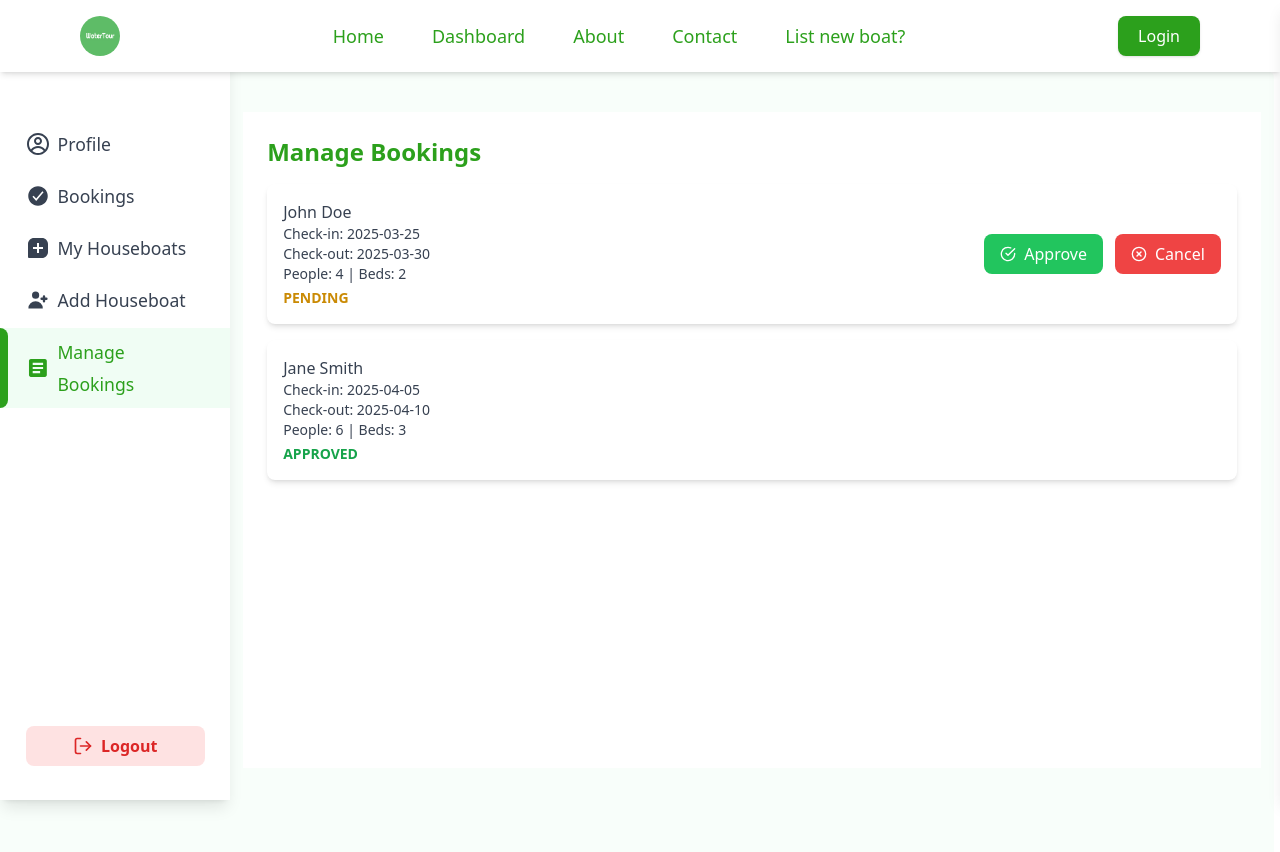
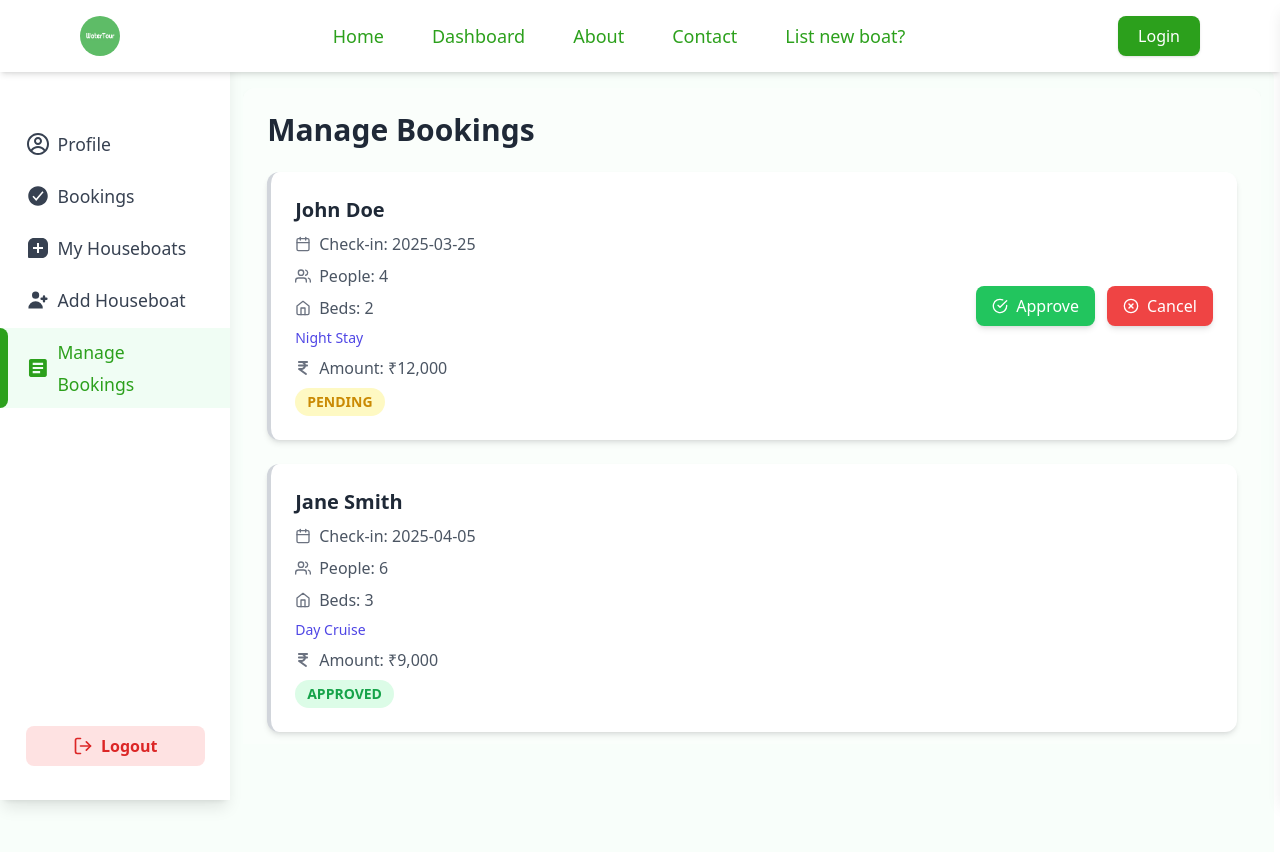
Before and after one commit to Joeljoy1237/watertour, a Next.js app: page /dashboard/owner/bookings in a window 1280 px wide. Shown: the top 852 px of the page. Built offline with nearby package versions, Linux system fonts and the light colour scheme; no server answers.

Commit message:
fix : modify dashboard design

```diff
--- a/src/app/(dashboard)/dashboard/bookings/page.tsx
+++ b/src/app/(dashboard)/dashboard/bookings/page.tsx
@@ -10,6 +10,10 @@ const bookings = [
     image: "/boat.jpg",
     date: "March 25, 2025",
     status: "Confirmed",
+    people: 4,
+    beds: 2,
+    tourType: "Night Stay",
+    amount: 12000,
   },
   {
     id: 2,
@@ -18,6 +22,10 @@ const bookings = [
     image: "/boat.jpg",
     date: "April 10, 2025",
     status: "Pending",
+    people: 6,
+    beds: 3,
+    tourType: "Day Cruise",
+    amount: 9000,
   },
   {
     id: 3,
@@ -26,6 +34,10 @@ const bookings = [
     image: "/boat.jpg",
     date: "February 15, 2025",
     status: "Completed",
+    people: 2,
+    beds: 1,
+    tourType: "Night Stay",
+    amount: 15000,
   },
   {
     id: 4,
@@ -34,6 +46,10 @@ const bookings = [
     image: "/boat.jpg",
     date: "February 15, 2025",
     status: "Rejected",
+    people: 5,
+    beds: 3,
+    tourType: "Day Cruise",
+    amount: 11000,
   },
 ];
 
@@ -44,7 +60,7 @@ export default function BookingsPage() {
     filter === "All" ? bookings : bookings.filter((b) => b.status === filter);
 
   return (
-    <div className="min-h-scree bg-white p-6 flex flex-col items-center">
+    <div className="min-h-screen bg-white p-6 flex flex-col items-center">
       <h1 className="text-3xl font-bold text-primary mb-6">My Bookings</h1>
 
       {/* Filter Buttons */}
@@ -54,7 +70,7 @@ export default function BookingsPage() {
             <button
               key={status}
               onClick={() => setFilter(status)}
-              className={`px-4 py-2 rounded-lg shadow-lg text-sm font-medium transition ${
+              className={`px-4 py-2 rounded-lg shadow-md text-sm font-medium transition ${
                 filter === status
                   ? "bg-primary text-white"
                   : "bg-white text-primary border border-primary"
@@ -86,16 +102,26 @@ export default function BookingsPage() {
               </h2>
               <p className="text-gray-600">{booking.location}</p>
               <p className="text-sm text-gray-500">Date: {booking.date}</p>
+              <p className="text-sm text-gray-500">
+                <strong>People:</strong> {booking.people} |{" "}
+                <strong>Beds:</strong> {booking.beds}
+              </p>
+              <p className="text-sm font-medium text-indigo-600">
+                {booking.tourType}
+              </p>
+              <p className="text-sm font-bold text-gray-800 mt-1">
+                Amount: ₹{booking.amount.toLocaleString("en-IN")}
+              </p>
             </div>
             <span
               className={`px-3 py-1 text-sm font-medium rounded-lg ${
                 booking.status === "Confirmed"
                   ? "bg-green-100 text-green-700"
                   : booking.status === "Pending"
-                  ? "bg-yellow-100 text-yellow-700"
-                  : booking.status === "Rejected"
-                  ? "bg-red-100 text-red-700"
-                  : "bg-blue-100 text-blue-700"
+                    ? "bg-yellow-100 text-yellow-700"
+                    : booking.status === "Rejected"
+                      ? "bg-red-100 text-red-700"
+                      : "bg-blue-100 text-blue-700"
               }`}
             >
               {booking.status}
--- a/src/app/(dashboard)/dashboard/layout.tsx
+++ b/src/app/(dashboard)/dashboard/layout.tsx
@@ -14,7 +14,7 @@ export default function DashboardLayout({
       <div className="flex items-center flex-row w-screen">
         <DashboardSidebar />
         <div className="flex flex-col w-full">
-          <main className="min-h-[100vh] h-auto rounded-[5px] lg:pt-[5vh] lg:pl-[19vw] pr-[1vw] pb-[1vw] w-[99.5vw] flex  bg-green-50 bg-opacity-45">
+          <main className="min-h-[100vh] h-auto rounded-[5px] lg:pt-[2vh] lg:pl-[19vw] pr-[1vw] w-[99.5vw] flex  bg-green-50 bg-opacity-45">
             <div className="w-full h-[82vh] relative overflow-auto">
               {children}
             </div>
--- a/src/app/(dashboard)/dashboard/owner/bookings/page.tsx
+++ b/src/app/(dashboard)/dashboard/owner/bookings/page.tsx
@@ -1,24 +1,33 @@
 "use client";
 import React, { useState } from "react";
-import { FiCheckCircle, FiXCircle } from "react-icons/fi";
+import { FaIndianRupeeSign } from "react-icons/fa6";
+import {
+  FiCheckCircle,
+  FiXCircle,
+  FiUsers,
+  FiCalendar,
+  FiHome,
+} from "react-icons/fi";
 
 const bookings = [
   {
     id: 1,
     guestName: "John Doe",
     checkIn: "2025-03-25",
-    checkOut: "2025-03-30",
     people: 4,
     beds: 2,
+    tourType: "Night Stay",
+    amount: 12000, // In INR
     status: "pending",
   },
   {
     id: 2,
     guestName: "Jane Smith",
     checkIn: "2025-04-05",
-    checkOut: "2025-04-10",
     people: 6,
     beds: 3,
+    tourType: "Day Cruise",
+    amount: 9000, // In INR
     status: "approved",
   },
 ];
@@ -43,46 +52,56 @@ export default function ManageBookings() {
   };
 
   return (
-    <div className="min-h-screen p-6 bg-white">
-      <h1 className="text-2xl font-semibold text-primary mb-4">
-        Manage Bookings
-      </h1>
-      <div className="space-y-4">
+    <div className="min-h-screen p-6 bg-white rounded-xl shadow-md bg-opacity-30">
+      <h1 className="text-3xl font-bold text-gray-800 mb-6">Manage Bookings</h1>
+      <div className="space-y-6">
         {bookingList.map((booking) => (
           <div
             key={booking.id}
-            className="bg-white p-4 rounded-lg shadow-md flex flex-col md:flex-row justify-between items-center"
+            className="bg-white p-6 rounded-xl shadow-md flex flex-col md:flex-row justify-between items-center border-l-4 border-gray-300 hover:border-primary transition-all"
           >
-            <div className="text-gray-700 w-full md:w-auto">
-              <p className="font-medium">{booking.guestName}</p>
-              <p className="text-sm">Check-in: {booking.checkIn}</p>
-              <p className="text-sm">Check-out: {booking.checkOut}</p>
-              <p className="text-sm">
-                People: {booking.people} | Beds: {booking.beds}
+            <div className="text-gray-800 w-full md:w-auto space-y-2">
+              <p className="font-semibold text-xl">{booking.guestName}</p>
+              <p className="flex items-center gap-2 text-gray-600">
+                <FiCalendar className="text-gray-500" /> Check-in:{" "}
+                {booking.checkIn}
               </p>
-              <p
-                className={`text-sm font-semibold mt-1 ${
+              <p className="flex items-center gap-2 text-gray-600">
+                <FiUsers className="text-gray-500" /> People: {booking.people}
+              </p>
+              <p className="flex items-center gap-2 text-gray-600">
+                <FiHome className="text-gray-500" /> Beds: {booking.beds}
+              </p>
+              <p className="text-sm font-medium text-indigo-600">
+                {booking.tourType}
+              </p>
+              <p className="flex items-center gap-2 text-gray-600">
+                <FaIndianRupeeSign className="text-gray-500" /> Amount: ₹
+                {booking.amount.toLocaleString("en-IN")}
+              </p>
+              <span
+                className={`px-3 py-1 inline-block text-sm font-semibold rounded-full mt-2 ${
                   booking.status === "approved"
-                    ? "text-green-600"
+                    ? "bg-green-100 text-green-600"
                     : booking.status === "canceled"
-                    ? "text-red-600"
-                    : "text-yellow-600"
+                      ? "bg-red-100 text-red-600"
+                      : "bg-yellow-100 text-yellow-600"
                 }`}
               >
                 {booking.status.toUpperCase()}
-              </p>
+              </span>
             </div>
             {booking.status === "pending" && (
               <div className="flex gap-3 mt-4 md:mt-0">
                 <button
                   onClick={() => handleApprove(booking.id)}
-                  className="bg-green-500 text-white px-4 py-2 rounded-lg flex items-center gap-2"
+                  className="bg-green-500 hover:bg-green-600 text-white px-4 py-2 rounded-lg flex items-center gap-2 shadow-md transition-all"
                 >
                   <FiCheckCircle /> Approve
                 </button>
                 <button
                   onClick={() => handleCancel(booking.id)}
-                  className="bg-red-500 text-white px-4 py-2 rounded-lg flex items-center gap-2"
+                  className="bg-red-500 hover:bg-red-600 text-white px-4 py-2 rounded-lg flex items-center gap-2 shadow-md transition-all"
                 >
                   <FiXCircle /> Cancel
                 </button>
```
